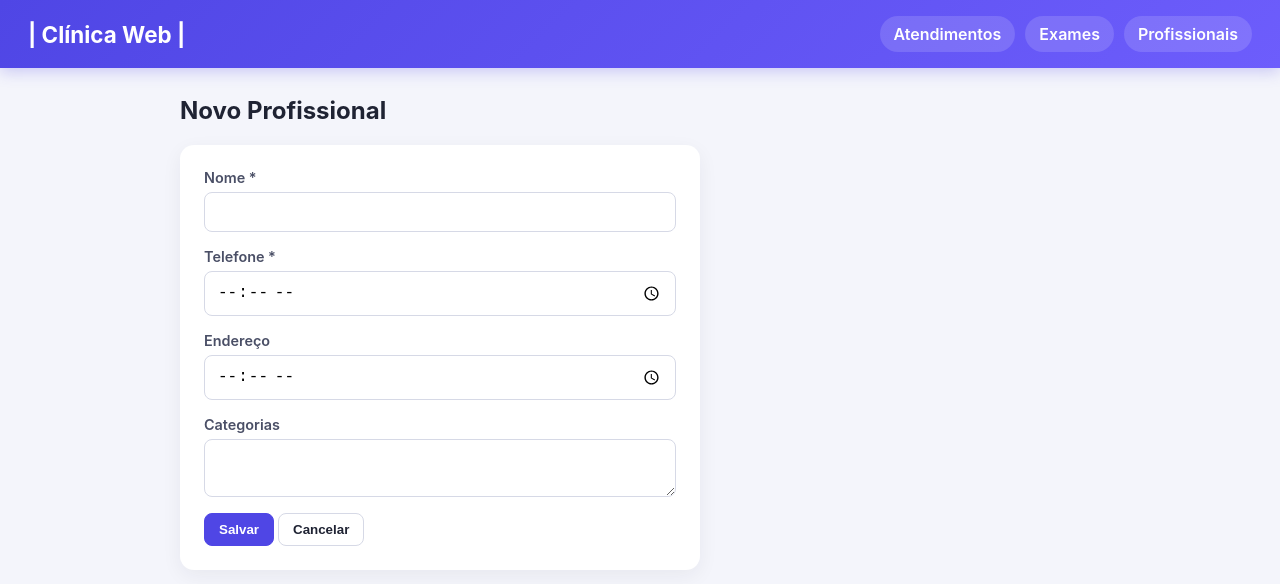
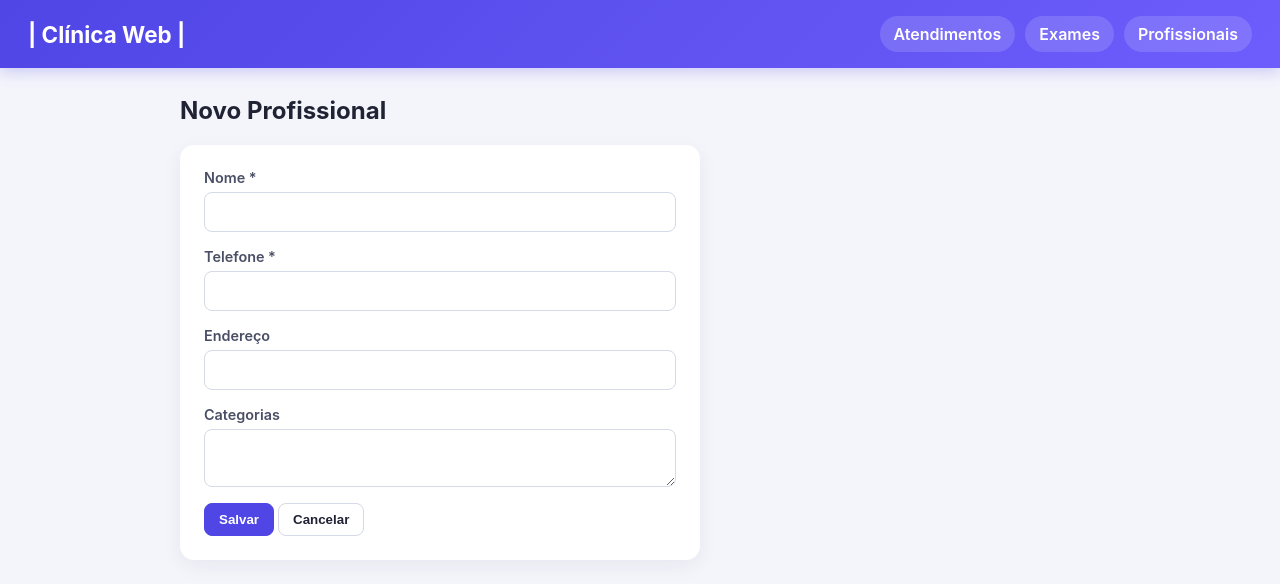
Before and after one commit to Mateus-Resende-Ottoni/ES2_FluxoCompletoDeSoftware, a React (Create React App) app in the folder frontend/: page /profissionaisDeSaude/novo in a window 1280 px wide. Shown: the top 584 px of the page. Built offline with nearby package versions, Linux system fonts and the light colour scheme; no server answers; the HTML template or start-up script is replaced by a standard one.

Commit message:
Fix frontend input form
Tipo do input incorreto

```diff
--- a/frontend/src/components/ProfissionalDeSaudeForm.js
+++ b/frontend/src/components/ProfissionalDeSaudeForm.js
@@ -41,12 +41,12 @@ function ProfissionalDeSaudeForm() {
         </div>
         <div className="form-group">
           <label>Telefone *</label>
-          <input type="time" value={profissional.telefone} required
+          <input type="tel" value={profissional.telefone} required
             onChange={e => setProfissional({...profissional, telefone: e.target.value})} />
         </div>
         <div className="form-group">
           <label>Endereço</label>
-          <input type="time" value={profissional.endereco}
+          <input type="text" value={profissional.endereco}
             onChange={e => setProfissional({...profissional, endereco: e.target.value})} />
         </div>
         <div className="form-group">
```
